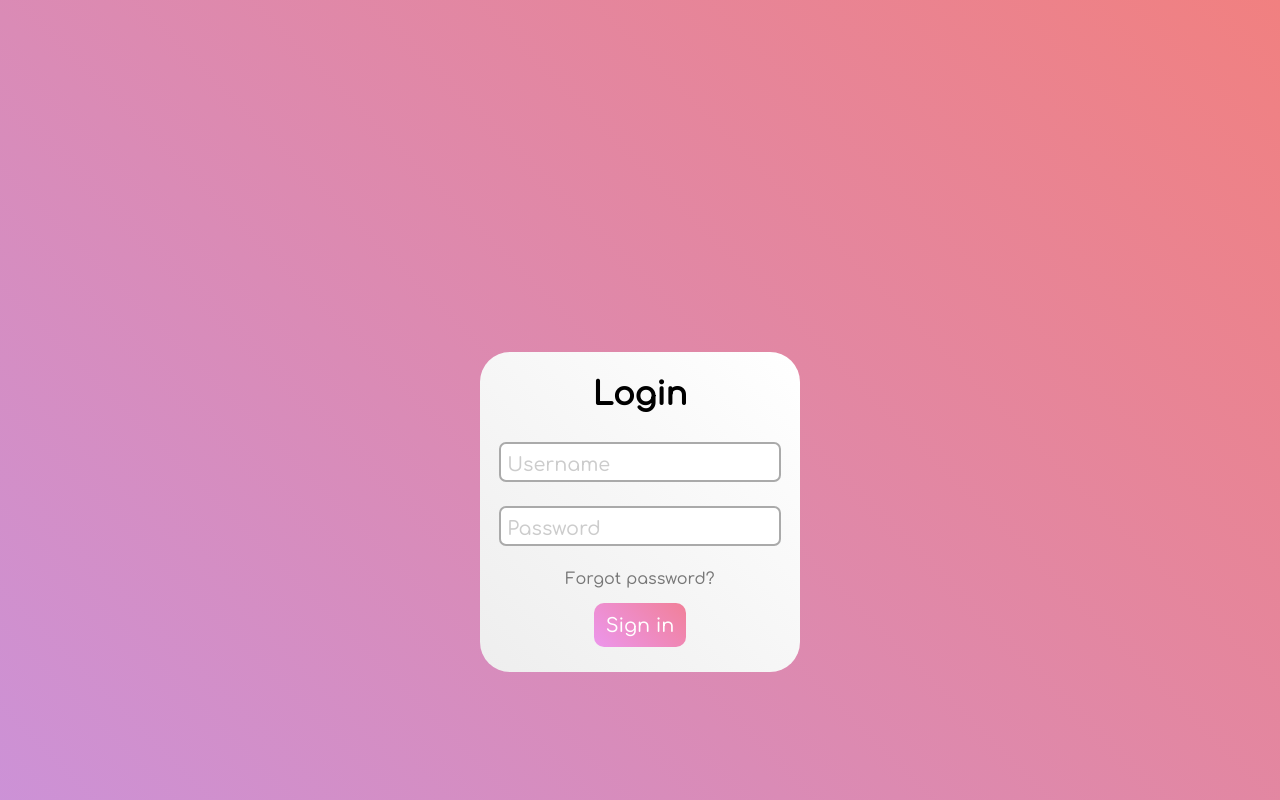
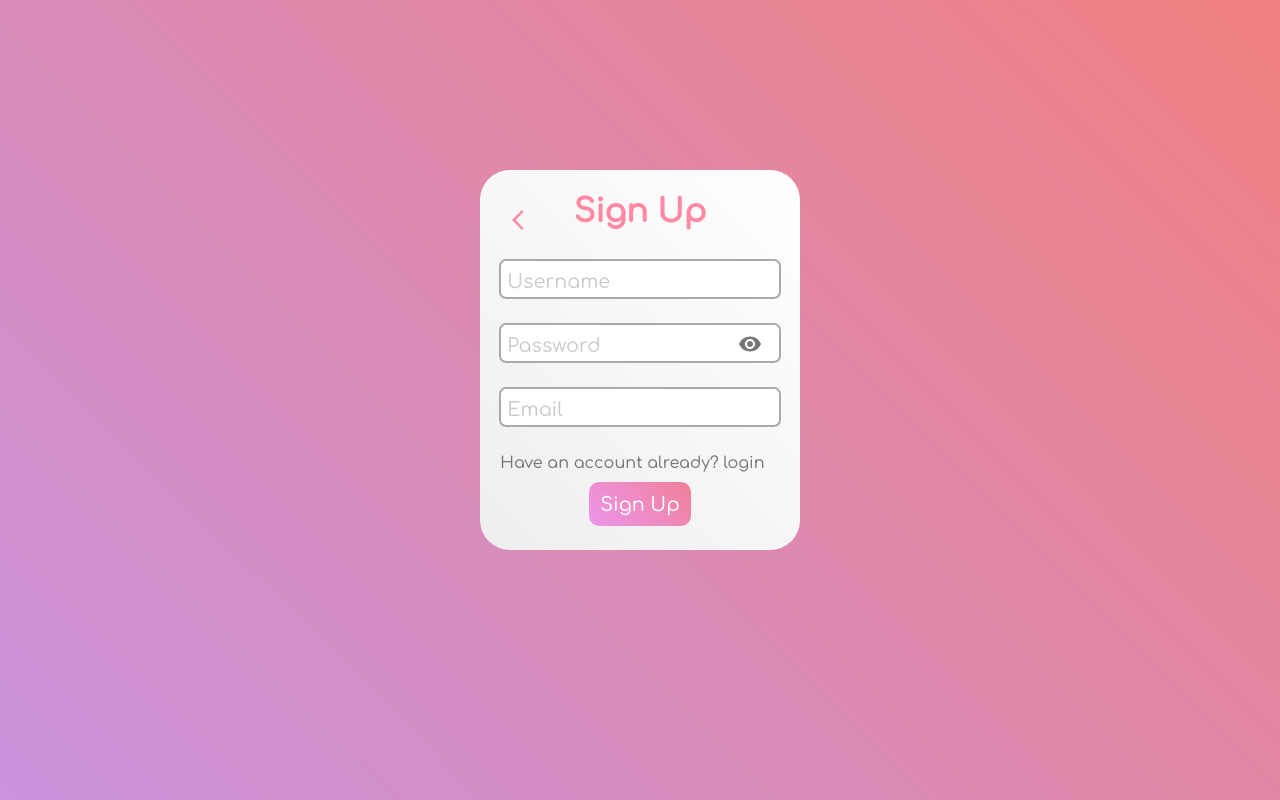
Before and after one commit to Vladimir-Stoikov/login-form-redux, a React (Create React App) app: page /Register in a window 1280 px wide. Shown: the top 800 px of the page. Built offline with nearby package versions, Linux system fonts and the light colour scheme.

Commit message:
Add menu and sign up pages

```diff
--- a/package.json
+++ b/package.json
@@ -3,6 +3,10 @@
   "version": "0.1.0",
   "private": true,
   "dependencies": {
+    "@emotion/react": "^11.8.1",
+    "@emotion/styled": "^11.8.1",
+    "@mui/icons-material": "^5.4.2",
+    "@mui/material": "^5.4.3",
     "@testing-library/jest-dom": "^5.16.2",
     "@testing-library/react": "^12.1.3",
     "@testing-library/user-event": "^13.5.0",
--- a/src/App.js
+++ b/src/App.js
@@ -1,9 +1,17 @@
-import Login from './components/Login';
+import { Routes, Route } from 'react-router-dom';
+
+import Login from './routes/Login';
+import Menu from './routes/Menu';
+import Register from './routes/Register';
 
 export default function App() {
   return (
     <div className='App'>
-      <Login />
+      <Routes>
+        <Route path='/' element={<Menu />} />
+        <Route path='/Login' element={<Login />} />
+        <Route path='/Register' element={<Register />} />
+      </Routes>
     </div>
   );
 }
--- a/src/components/Button.jsx
+++ b/src/components/Button.jsx
@@ -9,8 +9,16 @@ const ButtonSt = styled.button`
   color: white;
   background: linear-gradient(45deg, #ec96ec, #f18098);
   padding: 0.7rem;
+  margin: ${({margin}) => margin ? margin : '0' };
+  user-select: none;
+  &:hover {
+    background: linear-gradient(45deg, #ffa3ff, #ff88a2);
+  }
+  &:active {
+    transform: scale(0.98);
+  }
 `
 
-export default function Button({name}) {
-  return <ButtonSt>{name}</ButtonSt>
+export default function Button({name, margin}) {
+  return <ButtonSt margin={margin}>{name}</ButtonSt>
 }
--- a/src/components/Help.jsx
+++ b/src/components/Help.jsx
@@ -2,12 +2,14 @@ import React from 'react'
 import styled from 'styled-components'
 
 const HelpParagraph = styled.p`
-margin-bottom: 15px;
+cursor: pointer;
+user-select: none;
+margin: ${({margin}) => margin ? margin : ''};
 color: #777;
 `
 
-export default function Help({name}) {
-  return <HelpParagraph>
+export default function Help({name, margin}) {
+  return <HelpParagraph margin={margin}>
     {name}
   </HelpParagraph>
 }
--- a/src/components/Input.jsx
+++ b/src/components/Input.jsx
@@ -12,6 +12,7 @@ outline: none;
 `
 
 const Label = styled.label`
+  cursor: text;
   user-select: none;
   background-color: white;
   font-size: 1.2rem;
@@ -32,20 +33,20 @@ const InputSection = styled.section`
     background: linear-gradient(0deg, #ffffff 50%, #f5f5f5 80%);
     padding: 0 0.2rem;
     font-size: 0.8rem;
-    top: -0.35rem;
+    top: -0.45rem;
     left: 0.5rem;
 }
 `
 
-export default function Input({label}) {
+export default function Input({label, id, type}) {
 
   const inputFocus = () => {
-    const inputDom = document.getElementById('input-id');
+    const inputDom = document.getElementById(`input-${id}`);
     inputDom.focus();
   }
 
   return <InputSection>
-    <InputField type='text' name='field' id='input-id' placeholder=' '/>
+    <InputField type={type} name='field' id={`input-${id}`} placeholder=' ' autoComplete="off"/>
     <Label onClick={inputFocus} htmlFor='field'>{label}</Label>
   </InputSection>
 
--- a/src/components/Login.jsx
+++ /dev/null
@@ -1,37 +0,0 @@
-import React from 'react'
-import styled from 'styled-components'
-
-import Input from './Input'
-import Button from './Button'
-import Help from './Help'
-
-
-const LoginForm = styled.form`
-  position: relative;
-  margin: 40% 50% 0;
-  transform: translate(-50%, -50%);
-  display: flex;
-  flex-direction: column;
-  justify-content: center;
-  align-items: center;
-  background: linear-gradient(45deg, #eee, #fff);
-  width: 320px;
-  height: 320px;
-  border-radius: 30px;
-  h1 {
-    font-family: inherit;
-    margin-bottom: 30px;
-  }
-`
-
-export default function Login() {
-  return (
-    <LoginForm>
-      <h1>Login</h1>
-      <Input label='Username'/>
-      <Input label='Password'/>
-      <Help name='Forgot password?'/>
-      <Button name='Sign in'/>
-    </LoginForm>
-  )
-}
--- a/src/index.js
+++ b/src/index.js
@@ -1,7 +1,13 @@
 import React from 'react';
 import ReactDOM from 'react-dom';
+import { BrowserRouter } from 'react-router-dom';
+
 import './index.css';
-
 import App from './App';
 
-ReactDOM.render(<App />, document.getElementById('root'));
+ReactDOM.render(
+  <BrowserRouter>
+    <App />
+  </BrowserRouter>,
+  document.getElementById('root')
+);
--- /dev/null
+++ b/src/routes/Login.jsx
@@ -0,0 +1,90 @@
+import React, { useState } from 'react'
+import { Link } from 'react-router-dom'
+import styled from 'styled-components'
+
+import ArrowBackIosNewIcon from '@mui/icons-material/ArrowBackIosNew';
+import VisibilityIcon from '@mui/icons-material/Visibility';
+import VisibilityOffIcon from '@mui/icons-material/VisibilityOff';
+import Input from '../components/Input'
+import Button from '../components/Button'
+import Help from '../components/Help'
+
+
+const LoginForm = styled.form`
+  position: relative;
+  margin: 45vh auto;
+  transform: translateY(-50%);
+  display: flex;
+  flex-direction: column;
+  justify-content: center;
+  align-items: center;
+  background: linear-gradient(45deg, #eee, #fff);
+  width: 320px;
+  height: 320px;
+  border-radius: 30px;
+  h1 {
+    color: #ff88a2;
+    font-family: inherit;
+    margin-bottom: 30px;
+  }
+`
+
+const BackArrow = styled.div`
+  color: #ff88a2;
+  position: absolute;
+  top: 10%;
+  left: 8%;
+  &:hover{
+    color: #fa6082;
+  }
+`
+
+const AdviceSection = styled.section`
+  display: flex;
+  flex-direction: row;
+  margin: 0 0 10px 0;
+`
+
+const ButtonVisibility = styled.button`
+  position: absolute;
+  top: 51%;
+  right: 12%;
+  border: none;
+  background: transparent;
+  cursor: pointer;
+  color: #777;
+  &:hover {
+    color: #999;
+  }
+  &:active {
+    transform: scale(0.98);
+  }
+`
+
+export default function Login() {
+
+  const [visibility, setVisibility] = useState(true);
+
+  function changeVisibility(e) {
+    e.preventDefault();
+    setVisibility(prev => !prev);
+  }
+
+
+  return (
+    <LoginForm>
+      <Link to='/'><BackArrow><ArrowBackIosNewIcon /></BackArrow></Link>
+      <h1>Login</h1>
+      <Input label='Username' id='1' type="text"/>
+      <Input label='Password' id='2' type={visibility ? 'password' : 'text'}/>
+      <ButtonVisibility onClick={changeVisibility}>
+          <VisibilityIcon style={{display: visibility ? 'block' : 'none'}}/>
+          <VisibilityOffIcon style={{display: visibility ? 'none' : 'block'}}/>
+        </ButtonVisibility>
+      <AdviceSection>
+        <Help margin="3px 15px 0 0" name='Forgot password?'/>
+      </AdviceSection>
+      <Button name='Sign in'/>
+    </LoginForm>
+  )
+}
--- /dev/null
+++ b/src/routes/Menu.jsx
@@ -0,0 +1,27 @@
+import React from 'react'
+import styled from 'styled-components'
+import { Link } from 'react-router-dom'
+
+import Button from '../components/Button'
+
+const MenuSection = styled.section`
+  border-radius: 20px;
+  margin: 45vh auto;
+  background-color: white;
+  width: 200px;
+  height: 150px;
+  display: flex;
+  justify-content: center;
+  align-items: center;
+  flex-direction: column;
+  transform: translateY(-50%);
+`
+
+export default function Menu() {
+  return <MenuSection>
+    <Link to="/Login"><Button name='Login' margin='0 0 15px 0'/></Link>
+    <Link to="/Register"><Button name='Register'/></Link>
+  </MenuSection>
+
+
+}
--- /dev/null
+++ b/src/routes/Register.jsx
@@ -0,0 +1,91 @@
+import React, { useState } from 'react'
+import { Link } from 'react-router-dom'
+import styled from 'styled-components'
+
+import ArrowBackIosNewIcon from '@mui/icons-material/ArrowBackIosNew';
+import VisibilityIcon from '@mui/icons-material/Visibility';
+import VisibilityOffIcon from '@mui/icons-material/VisibilityOff';
+import Input from '../components/Input'
+import Button from '../components/Button'
+import Help from '../components/Help'
+
+
+const SignUpForm = styled.form`
+  position: relative;
+  margin: 45vh auto;
+  transform: translateY(-50%);
+  display: flex;
+  flex-direction: column;
+  justify-content: center;
+  align-items: center;
+  background: linear-gradient(45deg, #eee, #fff);
+  width: 320px;
+  height: 380px;
+  border-radius: 30px;
+  h1 {
+    color: #ff88a2;
+    font-family: inherit;
+    margin-bottom: 30px;
+  }
+`
+
+const BackArrow = styled.div`
+  color: #ff88a2;
+  position: absolute;
+  top: 10%;
+  left: 8%;
+   &:hover{
+    color: #fa6082;
+  }
+`
+
+const AdviceSection = styled.section`
+  display: flex;
+  flex-direction: row;
+  margin: 0 0 10px 0;
+`
+
+const ButtonVisibility = styled.button`
+  position: absolute;
+  top: 42.5%;
+  right: 12%;
+  border: none;
+  background: transparent;
+  cursor: pointer;
+  color: #777;
+  &:hover {
+    color: #999;
+  }
+  &:active {
+    transform: scale(0.98);
+  }
+`
+
+export default function SignUp() {
+
+  const [visibility, setVisibility] = useState(true);
+
+  function changeVisibility(e) {
+    e.preventDefault();
+    setVisibility(prev => !prev);
+  }
+
+
+  return (
+    <SignUpForm>
+      <Link to='/'><BackArrow><ArrowBackIosNewIcon /></BackArrow></Link>
+      <h1>Sign Up</h1>
+      <Input label='Username' id='1' type="text"/>
+      <Input label='Password' id='2' type={visibility ? 'password' : 'text'}/>
+      <ButtonVisibility onClick={changeVisibility}>
+          <VisibilityIcon style={{display: visibility ? 'block' : 'none'}}/>
+          <VisibilityOffIcon style={{display: visibility ? 'none' : 'block'}}/>
+        </ButtonVisibility>
+      <Input label='Email' id='2' type='email'/>
+      <AdviceSection>
+        <Help margin="3px 15px 0 0" name='Have an account already? login'/>
+      </AdviceSection>
+      <Button name='Sign Up'/>
+    </SignUpForm>
+  )
+}
```
Also changed, not shown: 1 other file (tests, documents, lock files or other folders).
